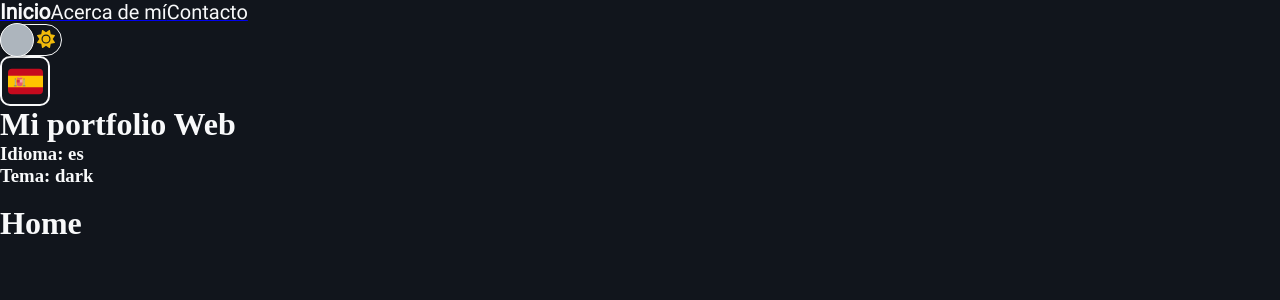
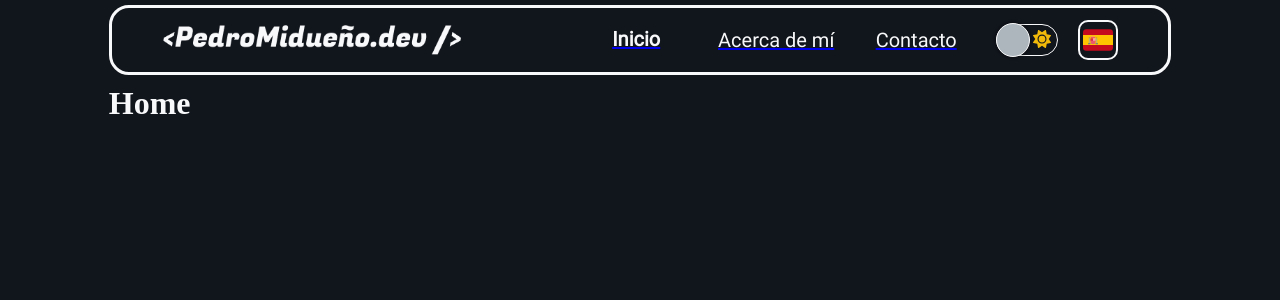
Before and after one commit to PedroMidueno/portfolio-pedromidueno, a React (Vite) app: page / in a window 1280 px wide. Shown: the top 300 px of the page. Built offline with nearby package versions, Linux system fonts and the light colour scheme.

Commit message:
Add styles to NavBar component

```diff
--- a/src/App.jsx
+++ b/src/App.jsx
@@ -15,10 +15,6 @@ export default function App() {
     return (
         <Suspense fallback={<div>Loading...</div>}>
             <NavBar />
-            <h1>Mi portfolio Web</h1>
-            <h3>Idioma: {lang}</h3>
-            <h3>Tema: {theme}</h3>
-            <br />
 
             <AnimatedRoute path='/'>
                 <Home />
@@ -32,7 +28,6 @@ export default function App() {
                 <Contact />
             </AnimatedRoute>
 
-
         </Suspense >
     )
 }
--- a/src/components/NavBar.jsx
+++ b/src/components/NavBar.jsx
@@ -1,10 +1,12 @@
 import CustomLink from "./CustomLink"
 import { useUISettings } from '../hooks/useUISettings'
-import { ES, EN, LIGHT } from '../config/consts'
+import { ES, EN, LIGHT, DARK } from '../config/consts'
 import { navBar } from '../config/languages'
 import styles from '../styles/NavBar.module.css'
 import ThemeSwitch from "./ThemeSwitch"
 import LanguageSwitch from "./LanguageSwitch"
+import logo_dark from '../assets/images/logo_dark.png'
+import logo_light from '../assets/images/logo_light.png'
 
 const NavBar = () => {
     const { theme, lang } = useUISettings()
@@ -12,6 +14,12 @@ const NavBar = () => {
     return (
         <header>
             <nav className={`${theme === LIGHT && styles.light}`}>
+                <div className={styles.logo}>
+                    {theme === LIGHT && <img src={logo_light} alt="PedroMidueno.dev logo" />}
+                    {theme === DARK && <img src={logo_dark} alt="PedroMidueno.dev logo" />}
+
+                </div>
+                <div className={styles.links}>
                     <CustomLink path='/'>
                         {lang === ES && navBar.home.es}
                         {lang === EN && navBar.home.en}
@@ -29,6 +37,7 @@ const NavBar = () => {
 
                     <ThemeSwitch />
                     <LanguageSwitch />
+                </div>
             </nav>
         </header>
     )
--- a/src/index.css
+++ b/src/index.css
@@ -43,6 +43,8 @@
   --desktop-navigation-font-weigth: 600;
   --desktop-captions-font-weigth: 400;
 
+  --transition-settings: all .3s ease;
+
 }
 
 body {
@@ -57,5 +59,8 @@ body.light {
 }
 
 #app {
-  overflow: hidden;
+  /* border: 1px solid palevioletred; */
+  max-width: 83%;
+  margin: 0 auto;
+  min-height: 100vh;
 }
--- a/src/styles/CustomLink.module.css
+++ b/src/styles/CustomLink.module.css
@@ -1,15 +1,19 @@
 .link {
+    /* border: 1px solid red; */
     color: var(--light-color);
     font-family: 'Roboto-Regular';
     text-decoration: none;
     padding-bottom: 0;
     font-size: var(--desktop-navigation-font-size);
-    transition: all .3s ease;
+    transition: var(--transition-settings);
+    min-width: 120px;
+    display: flex;
+    justify-content: center;
+    align-items: center;
 }
 
 .active {
-    /* text-shadow: 0px 0px 2px var(--light-color); */
-    font-size: calc(var(--desktop-navigation-font-size) + 1px);
+    transform: translateY(-1px);
     font-weight: bold;
 }
 
--- a/src/styles/LanguageSwitch.module.css
+++ b/src/styles/LanguageSwitch.module.css
@@ -2,14 +2,14 @@
     background: none;
     border: 2px solid var(--light-color);
     border-radius: 10px;
-    width: 50px;
-    height: 50px;
+    width: 40px;
+    height: 40px;
     overflow: hidden;
     display: flex;
     justify-content: center;
-    padding-top: 6px;
+    padding-top: 3px;
     cursor: pointer;
-    transition: all .3s ease;
+    transition: var(--transition-settings);
 }
 
 .switch.light{
@@ -18,11 +18,11 @@
 
 .flags {
     /* border: 1px solid green; */
-    width: 35px;
+    width: 30px;
     display: flex;
     flex-direction: column;
     align-items: center;
-    gap: 5px;
+    gap: 11px;
     transition: all .3s ease;
 }
 
--- a/src/styles/NavBar.module.css
+++ b/src/styles/NavBar.module.css
@@ -0,0 +1,46 @@
+/* header {
+    border: 1px solid green;
+} */
+
+nav {
+    border: 3px solid var(--light-color);
+    border-radius: 20px;
+    background: var(--dark-color);
+    display: flex;
+    flex-direction: row;
+    align-items: center;
+    justify-content: space-between;
+    height: 70px;
+    max-height: 85px;
+    margin-top: 5px;
+    margin-bottom: 10px;
+    padding: 0 50px;
+    transition: var(--transition-settings);
+}
+
+.logo {
+    /* border: 1px solid red; */
+    height: 30px;
+    max-height: 30px;
+    display: flex;
+    justify-content: center;
+    align-items: center;
+    min-width: 300px;
+}
+
+.logo img {
+    height: 100%;
+}
+
+.links {
+    /* border: 1px solid red; */
+    display: flex;
+    flex-direction: row;
+    align-items: center;
+    gap: 20px;
+}
+
+nav.light {
+    border: 3px solid var(--dark-color);
+    background: var(--light-color);
+}
--- a/src/styles/ThemeSwitch.module.css
+++ b/src/styles/ThemeSwitch.module.css
@@ -6,7 +6,7 @@
     cursor: pointer;
     display: flex;
     outline: none;
-    transition: .3s ease all;
+    transition: var(--transition-settings);
 }
 
 .switch span {
@@ -35,7 +35,7 @@
     right: unset;
     border: 1px solid var(--light-color);
     border-radius: 100px;
-    transition: all .3s ease;
+    transition: var(--transition-settings);
     box-shadow: 0px 0px 2px 2px rgba(0, 0, 0, .2);
 }
 
```
Also changed, not shown: src/assets/images/logo_dark.png (added), src/assets/images/logo_light.png (added). Lines whose indentation alone changed are shown as unchanged.
